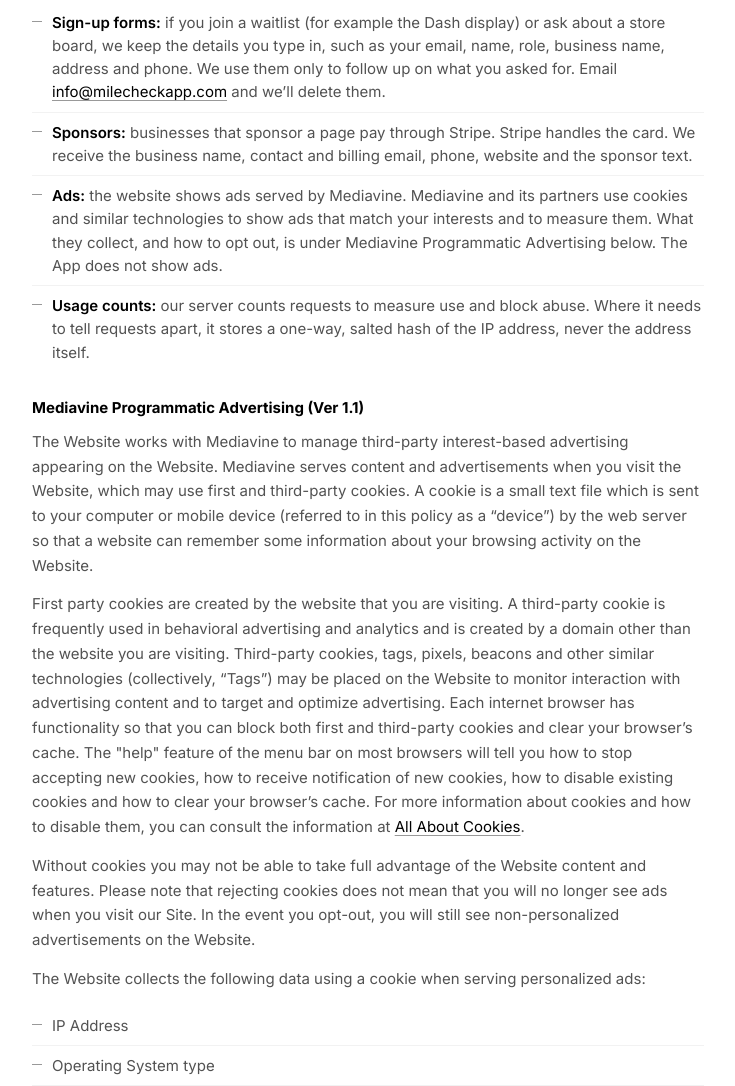
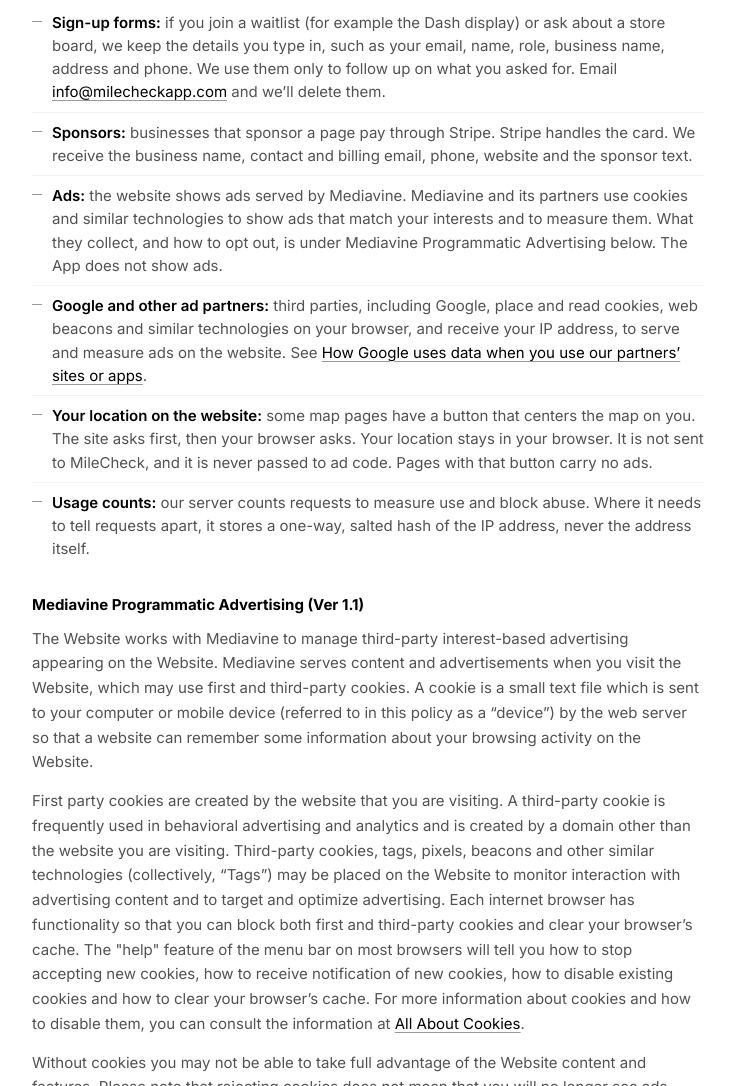
Before and after one commit to milecheck/milecheck-privacy, a plain HTML site: page index.html in a window 1280 px wide. Shown: the part 5162-6248 px from the top of the page, without its empty margins (272-1007 px from the left). Drawn offline with Linux system fonts and the light colour scheme.

Commit message:
Privacy: Google partners link, cookies and web beacons for ads, website location line
Co-Authored-By: Claude Opus 5.5 <noreply@anthropic.com>

```diff
--- a/index.html
+++ b/index.html
@@ -389,6 +389,8 @@
       <li><strong>Sign-up forms:</strong> if you join a waitlist (for example the Dash display) or ask about a store board, we keep the details you type in, such as your email, name, role, business name, address and phone. We use them only to follow up on what you asked for. Email <a href="mailto:info@milecheckapp.com">info@milecheckapp.com</a> and we&rsquo;ll delete them.</li>
       <li><strong>Sponsors:</strong> businesses that sponsor a page pay through Stripe. Stripe handles the card. We receive the business name, contact and billing email, phone, website and the sponsor text.</li>
       <li><strong>Ads:</strong> the website shows ads served by Mediavine. Mediavine and its partners use cookies and similar technologies to show ads that match your interests and to measure them. What they collect, and how to opt out, is under Mediavine Programmatic Advertising below. The App does not show ads.</li>
+      <li><strong>Google and other ad partners:</strong> third parties, including Google, place and read cookies, web beacons and similar technologies on your browser, and receive your IP address, to serve and measure ads on the website. See <a href="https://www.google.com/policies/privacy/partners/" target="_blank" rel="noopener">How Google uses data when you use our partners&rsquo; sites or apps</a>.</li>
+      <li><strong>Your location on the website:</strong> some map pages have a button that centers the map on you. The site asks first, then your browser asks. Your location stays in your browser. It is not sent to MileCheck, and it is never passed to ad code. Pages with that button carry no ads.</li>
       <li><strong>Usage counts:</strong> our server counts requests to measure use and block abuse. Where it needs to tell requests apart, it stores a one-way, salted hash of the IP address, never the address itself.</li>
     </ul>
 
```
